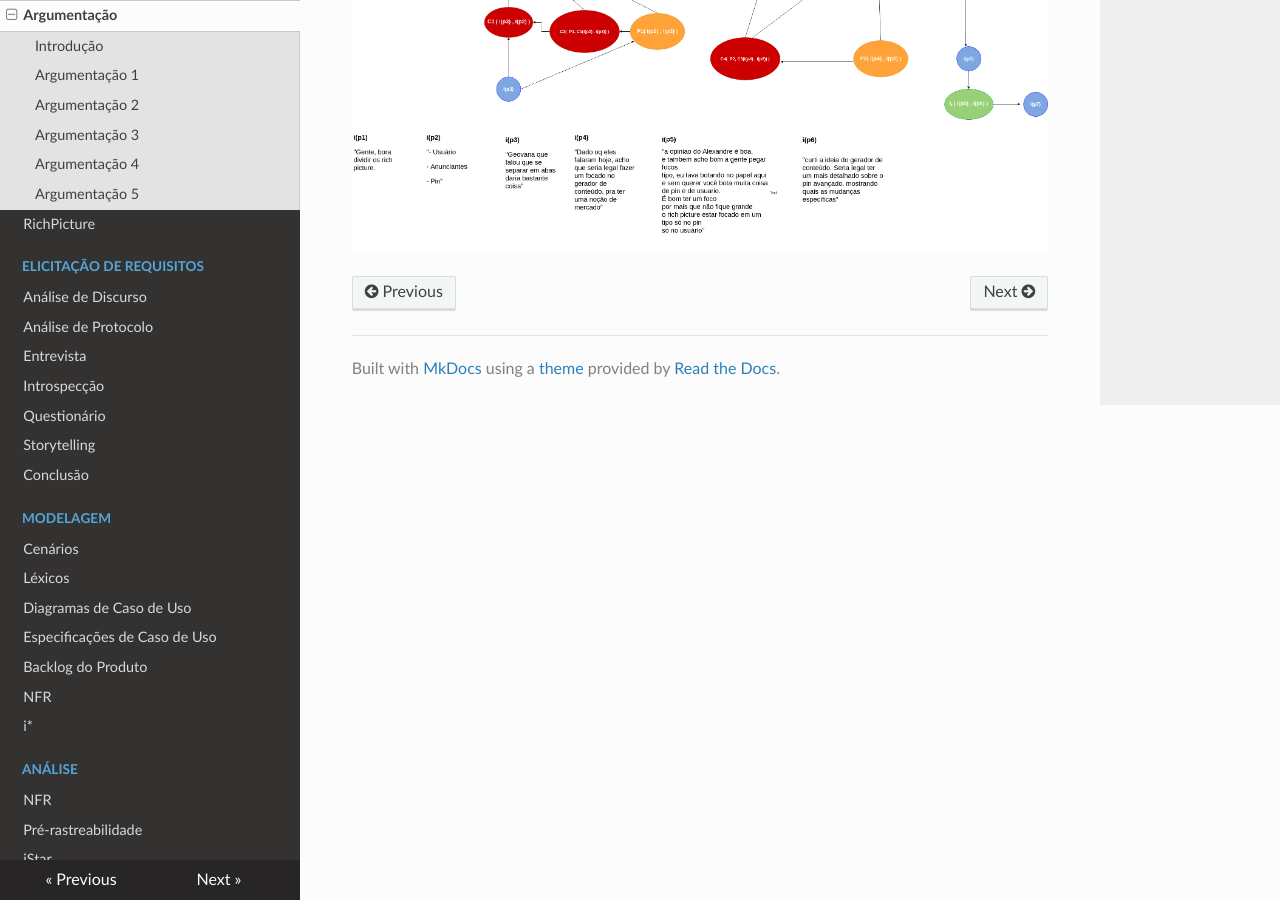
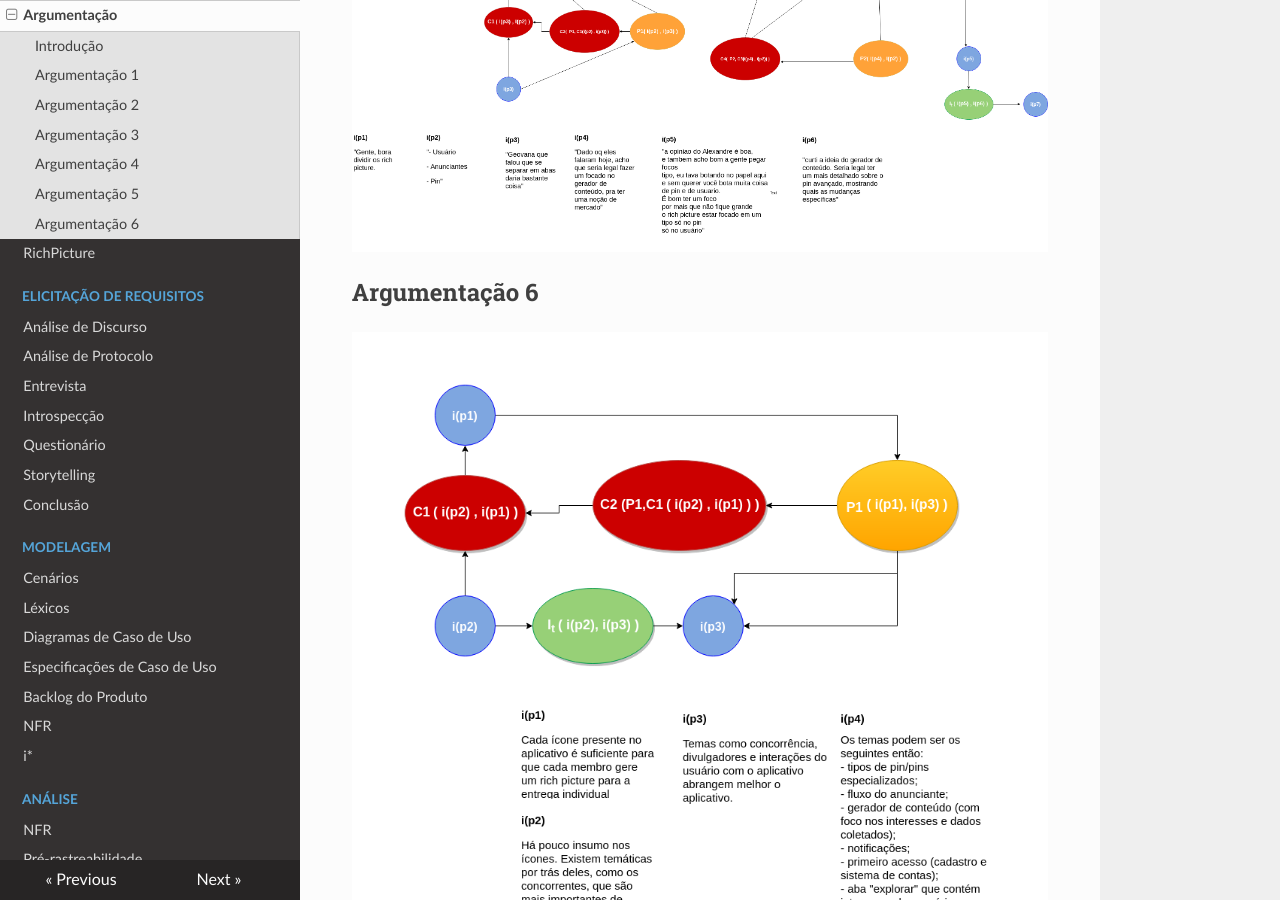
Before and after one commit to joberthrogers18/2018.2-Requisitos-Pinterest, an MkDocs documentation site: the page built from docs/argumentacao.md, in a window 1280 px wide and 900 px high, scrolled down 2163 px. Built offline with MkDocs 1.6.1, drawn with Linux system fonts in a browser that asks for light colours; nearby versions of some CDN libraries; old or Windows-style settings are respelled for this version of MkDocs.

Commit message:
Included args

```diff
--- a/docs/argumentacao.md
+++ b/docs/argumentacao.md
@@ -24,3 +24,7 @@
 ## Argumentação 5
 
 ![Argumentation2](img/argumentacao6.png)
+
+## Argumentação 6
+
+![Argumentation6](img/ArgumentaçãoIndividualHelena.png)
```
Also changed, not shown: docs/pre_rastreabilidade_analise.md (+1 -1 lines), docs/img/ArgumentaçãoIndividualHelena.png (added).
